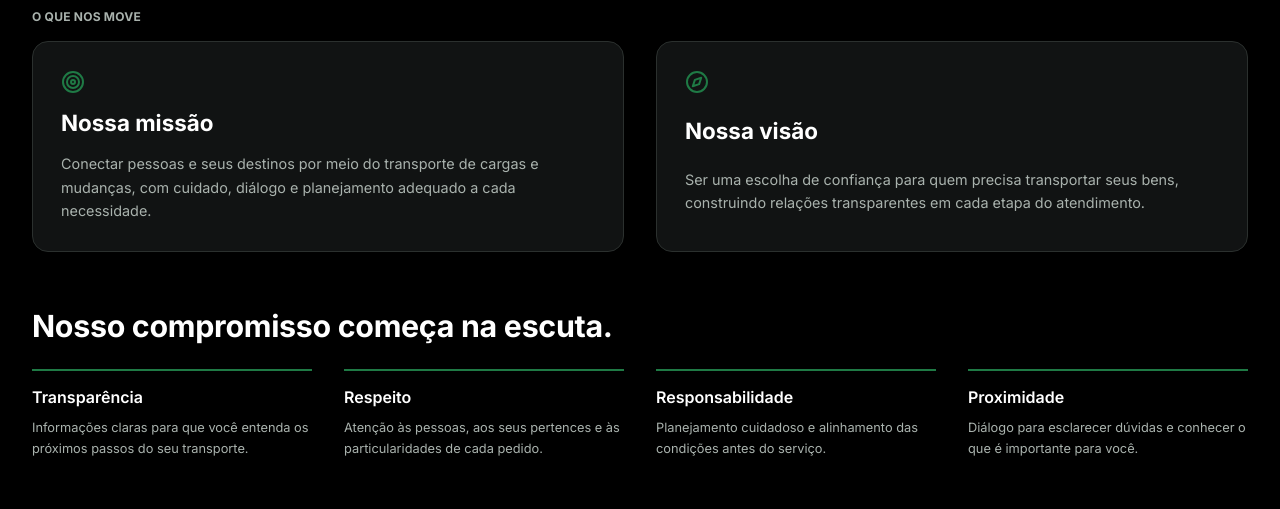
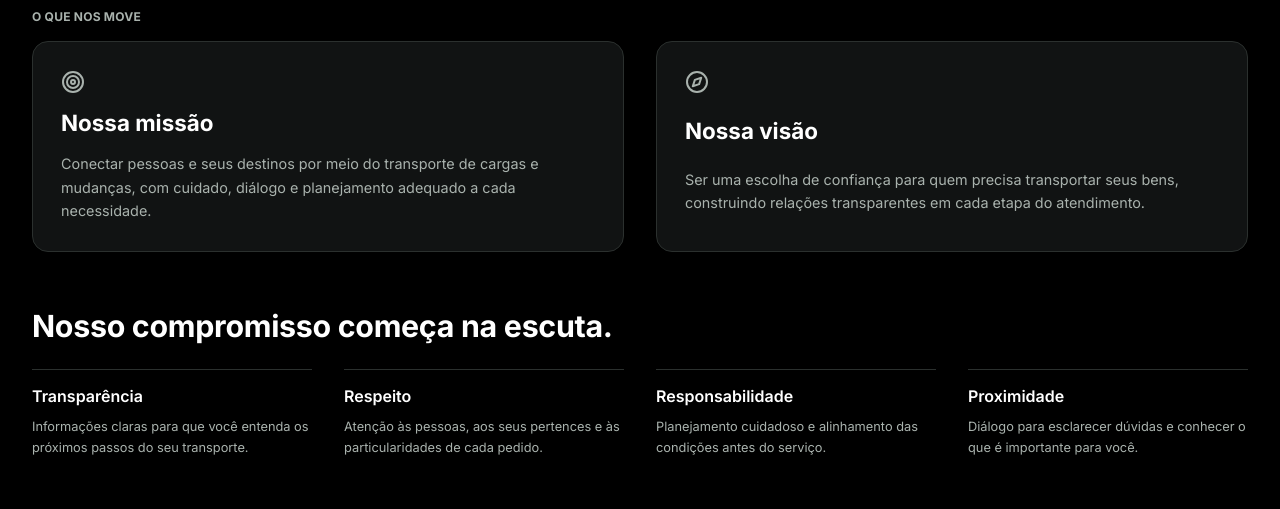
Before and after one commit to Nyckbaldim/expresso-baldim, an Angular app: page /sobre-nos in a window 1280 px wide. Shown: the part 795-1304 px from the top of the page. Built offline with nearby package versions, Linux system fonts and the light colour scheme.

Commit message:
style(sobre-nos): substitui o verde decorativo por tons neutros

```diff
--- a/src/app/pages/sobre-nos/sobre-nos.css
+++ b/src/app/pages/sobre-nos/sobre-nos.css
@@ -104,7 +104,7 @@ p { color: var(--cinza); font-size: 0.9rem; line-height: 1.65; }
   place-items: center;
   width: 24px;
   height: 24px;
-  color: var(--verde);
+  color: var(--cinza);
 }
 .card__icone svg { width: 100%; height: 100%; }
 
@@ -119,7 +119,7 @@ p { color: var(--cinza); font-size: 0.9rem; line-height: 1.65; }
 }
 
 .valor {
-  border-top: 2px solid var(--verde);
+  border-top: 1px solid var(--borda);
   padding-top: 14px;
   display: grid;
   gap: 8px;
```
